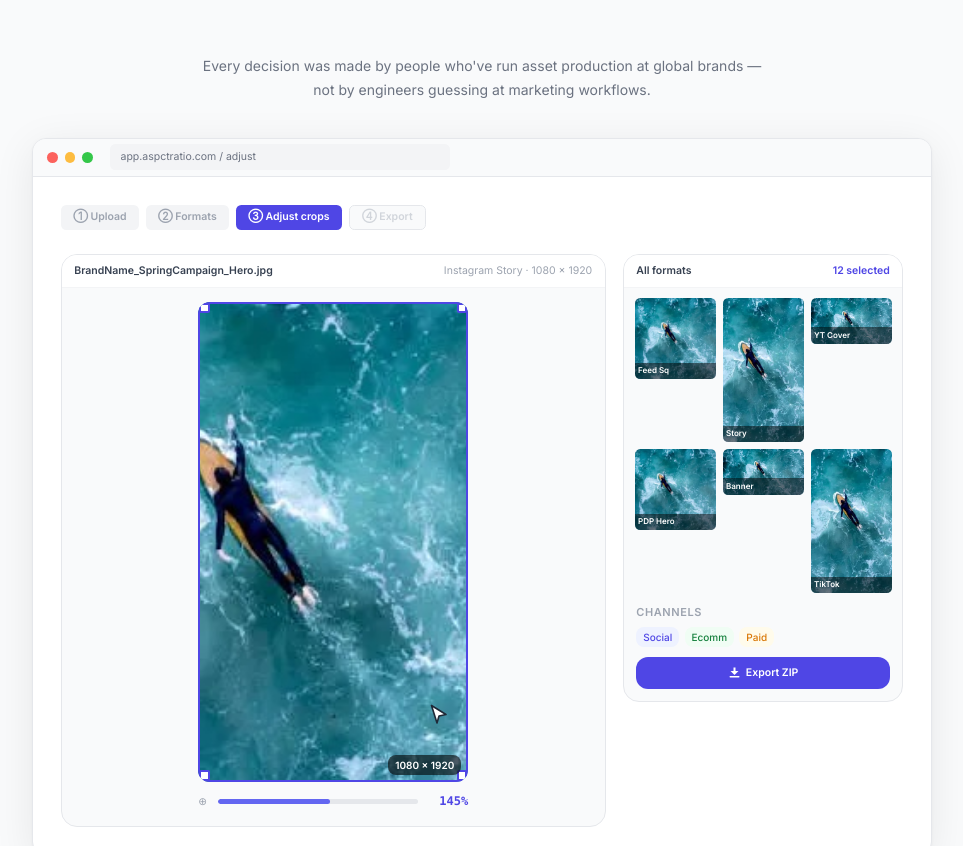
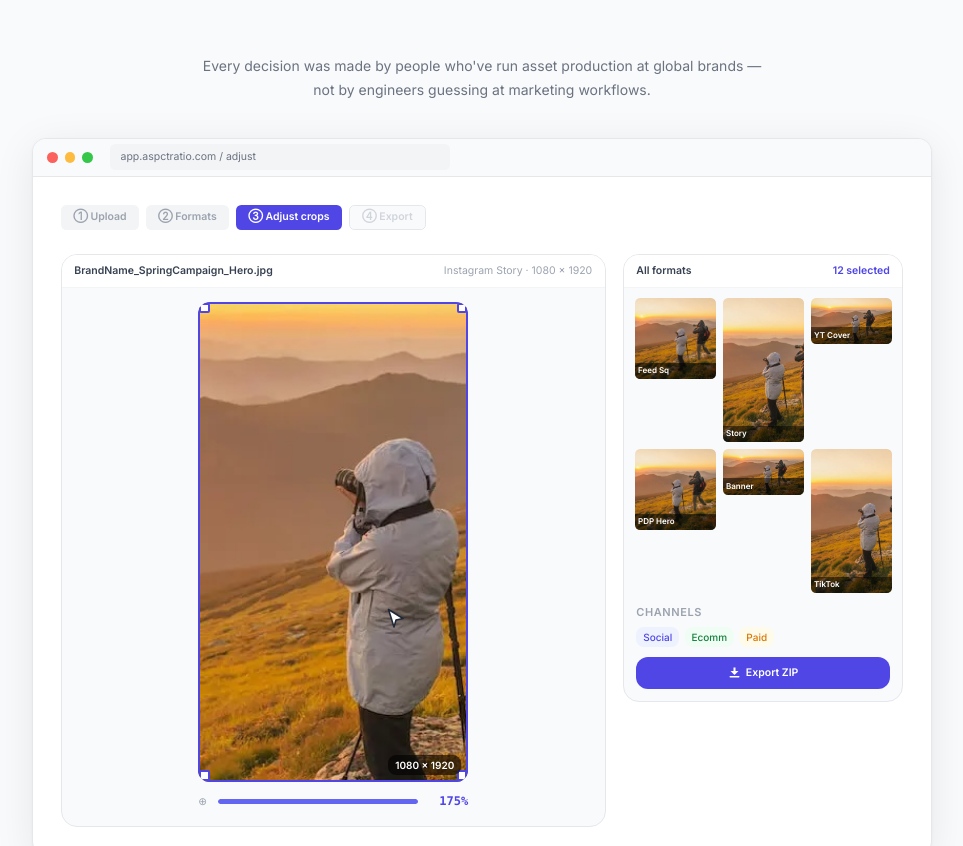
Before and after one commit to Aspct-Ratio/Aspect-Ratio, a Next.js app: page / in a window 1280 px wide. Shown: the part 740-1586 px from the top of the page, without its empty margins (158-1121 px from the left). Built offline with nearby package versions, Linux system fonts and the light colour scheme; no server answers.

Commit message:
fix: constrain crop animation pan within image bounds, no white space

```diff
--- a/components/LandingPage.tsx
+++ b/components/LandingPage.tsx
@@ -15,39 +15,51 @@ function ep(elapsed: number, startMs: number, endMs: number) {
 
 function MockupCropDemo() {
   const [anim, setAnim] = useState({
-    cursorX: 60, cursorY: 45, panX: 0, panY: 0, zoom: 100, pressing: false, visible: false,
+    cursorX: 60, cursorY: 44, panX: 0, panY: 0, zoom: 100, pressing: false, visible: false,
   })
 
   useEffect(() => {
+    // Sequence: appear → move to slider → zoom up → move to image → drag pan → release → reset
+    // Pan only happens AFTER zoom > 100%, so the image always fully covers the frame.
     const LOOP = 12000
     const t0 = Date.now()
     const id = setInterval(() => {
       const e = (Date.now() - t0) % LOOP
 
-      // ── Cursor position ──────────────────────────────────
-      let cx = 60, cy = 45
-      if (e < 3500)                    { cx = lerp(62, 30, ep(e, 600, 3500));  cy = lerp(44, 58, ep(e, 600, 3500)) }   // drag left-down
-      else if (e < 4400)               { cx = lerp(30, 86, ep(e, 3500, 4400)); cy = lerp(58, 84, ep(e, 3500, 4400)) }  // arc to slider
-      else if (e < 8200)               { cx = 86; cy = 84 }                                                              // hold on slider
-      else if (e < 8800)               { cx = lerp(86, 48, ep(e, 8200, 8800)); cy = lerp(84, 42, ep(e, 8200, 8800)) }  // back to image
-      else if (e < 11300)              { cx = lerp(48, 74, ep(e, 8800, 11300)); cy = lerp(42, 54, ep(e, 8800, 11300)) } // drag right
-      else                             { cx = 74; cy = 54 }
+      // ── Cursor ───────────────────────────────────────────
+      let cx = 60, cy = 44
+      if (e < 800)                     { cx = 60;  cy = 44 }                                                               // appear
+      else if (e < 1700)               { cx = lerp(60, 88, ep(e, 800, 1700));  cy = lerp(44, 86, ep(e, 800, 1700)) }      // arc to slider
+      else if (e < 6200)               { cx = 88;  cy = 86 }                                                               // hold on slider while zoom increases
+      else if (e < 7000)               { cx = lerp(88, 52, ep(e, 6200, 7000)); cy = lerp(86, 42, ep(e, 6200, 7000)) }     // arc back to image
+      else if (e < 9800)               { cx = lerp(52, 28, ep(e, 7000, 9800)); cy = lerp(42, 60, ep(e, 7000, 9800)) }     // drag left-down
+      else if (e < 10500)              { cx = lerp(28, 68, ep(e, 9800, 10500)); cy = lerp(60, 46, ep(e, 9800, 10500)) }   // drag back right
+      else if (e < 11200)              { cx = lerp(68, 88, ep(e, 10500, 11200)); cy = lerp(46, 86, ep(e, 10500, 11200)) } // arc to slider to reset
+      else                             { cx = 88;  cy = 86 }
 
       // ── Pressing ─────────────────────────────────────────
-      const pressing = (e >= 600 && e < 3500) || (e >= 8800 && e < 11300)
+      const pressing = e >= 7000 && e < 10500
 
-      // ── Pan (% — pre-zoom space) ──────────────────────────
-      let panX = 0, panY = 0
-      if (e >= 600 && e < 3500)        { panX = lerp(0, -9, ep(e, 600, 3500));   panY = lerp(0, 4, ep(e, 600, 3500)) }
-      else if (e >= 3500 && e < 8800)  { panX = -9; panY = 4 }
-      else if (e >= 8800 && e < 11300) { panX = lerp(-9, 7, ep(e, 8800, 11300)); panY = lerp(4, -3, ep(e, 8800, 11300)) }
-      else if (e >= 11300)             { panX = lerp(7, 0, ep(e, 11300, 12000)); panY = lerp(-3, 0, ep(e, 11300, 12000)) }
+      // ── Zoom: 100 → 175 → 100 ────────────────────────────
+      // Zoom happens FIRST so panning is always safe
+      let zoom = 100
+      if (e >= 1700 && e < 6200)       { zoom = lerp(100, 175, ep(e, 1700, 6200)) }
+      else if (e >= 6200 && e < 11200) { zoom = 175 }
+      else if (e >= 11200)             { zoom = lerp(175, 100, ep(e, 11200, 12000)) }
 
-      // ── Zoom 100 → 180 → 100 ─────────────────────────────
-      let zoom = 100
-      if (e >= 4800 && e < 8200)       { zoom = lerp(100, 180, ep(e, 4800, 8200)) }
-      else if (e >= 8200 && e < 11300) { zoom = 180 }
-      else if (e >= 11300)             { zoom = lerp(180, 100, ep(e, 11300, 12000)) }
+      // ── Pan: only after zoom is up ────────────────────────
+      // maxSafePan(z) = (z-1)/(2z)*100 — the furthest % we can translate
+      // without revealing any background behind the image edge.
+      const z = zoom / 100
+      const maxSafe = z > 1 ? ((z - 1) / (2 * z)) * 100 : 0
+
+      let rawPanX = 0, rawPanY = 0
+      if (e >= 7000 && e < 9800)       { rawPanX = lerp(0, -14, ep(e, 7000, 9800));  rawPanY = lerp(0, 6, ep(e, 7000, 9800)) }
+      else if (e >= 9800 && e < 11200) { rawPanX = lerp(-14, 0, ep(e, 9800, 11200)); rawPanY = lerp(6, 0, ep(e, 9800, 11200)) }
+
+      // Hard clamp — image never reveals empty space regardless of float drift
+      const panX = Math.max(-maxSafe, Math.min(maxSafe, rawPanX))
+      const panY = Math.max(-maxSafe, Math.min(maxSafe, rawPanY))
 
       setAnim({ cursorX: cx, cursorY: cy, panX, panY, zoom: Math.round(zoom), pressing, visible: e > 300 && e < 11800 })
     }, 33)
@@ -55,12 +67,12 @@ function MockupCropDemo() {
   }, [])
 
   const { cursorX, cursorY, panX, panY, zoom, pressing, visible } = anim
-  // 100→180% maps to 0→100% on the slider track
-  const sliderPct = Math.round(Math.max(0, Math.min(100, (zoom - 100) / 80 * 100)))
+  // 100→175 maps to 0→100% on the slider track
+  const sliderPct = Math.round(Math.max(0, Math.min(100, (zoom - 100) / 75 * 100)))
 
   return (
     <div className="flex flex-col items-center px-4 py-4">
-      {/* Crop viewport — 270×480 (9:16) */}
+      {/* Crop viewport — 270×480 (9:16), overflow-hidden clips the image to frame at all times */}
       <div className="relative rounded-lg overflow-hidden" style={{ width: 270, height: 480 }}>
         {/* eslint-disable-next-line @next/next/no-img-element */}
         <img
```
Also changed, not shown: public/images/demo-asset.jpg.
